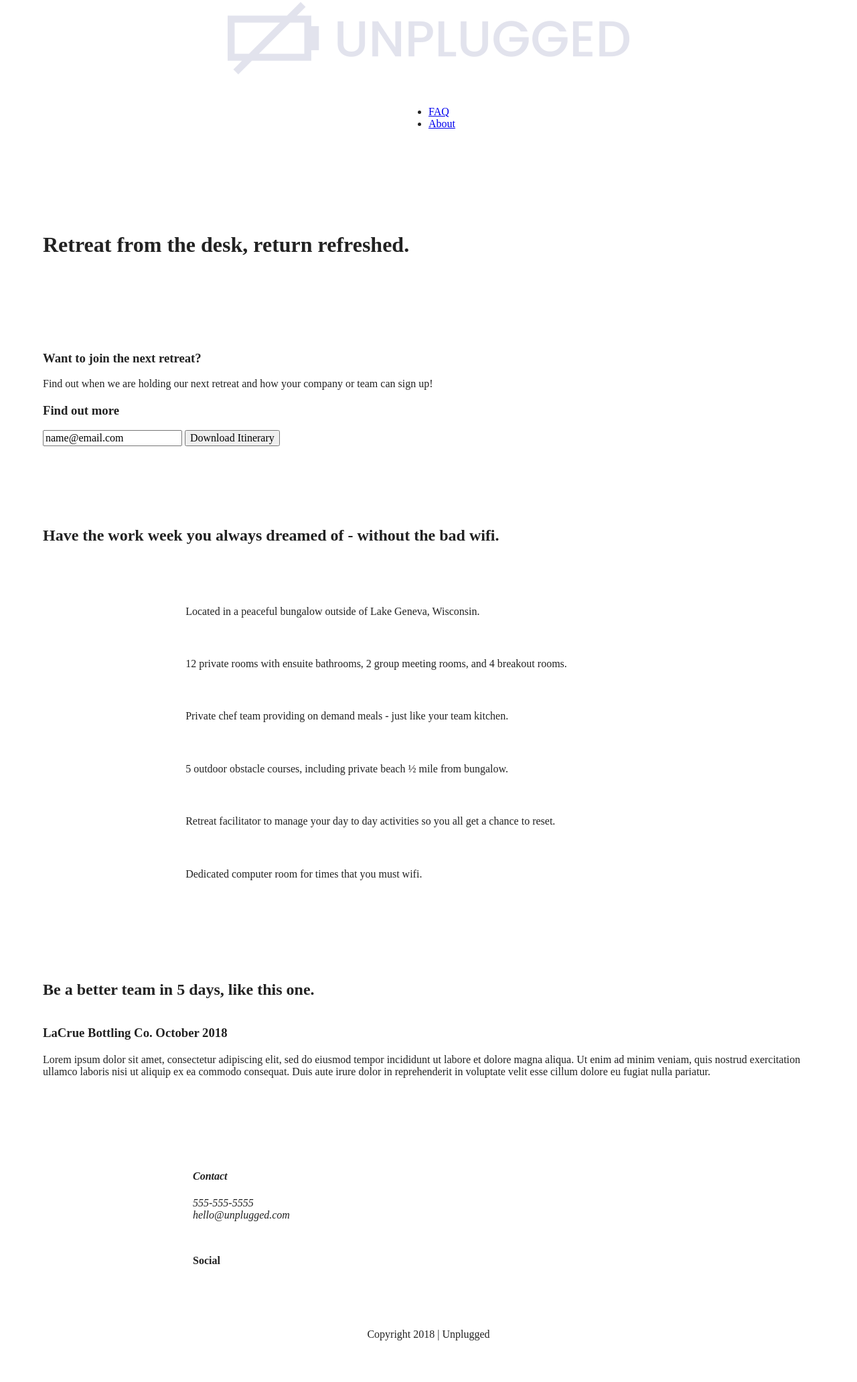
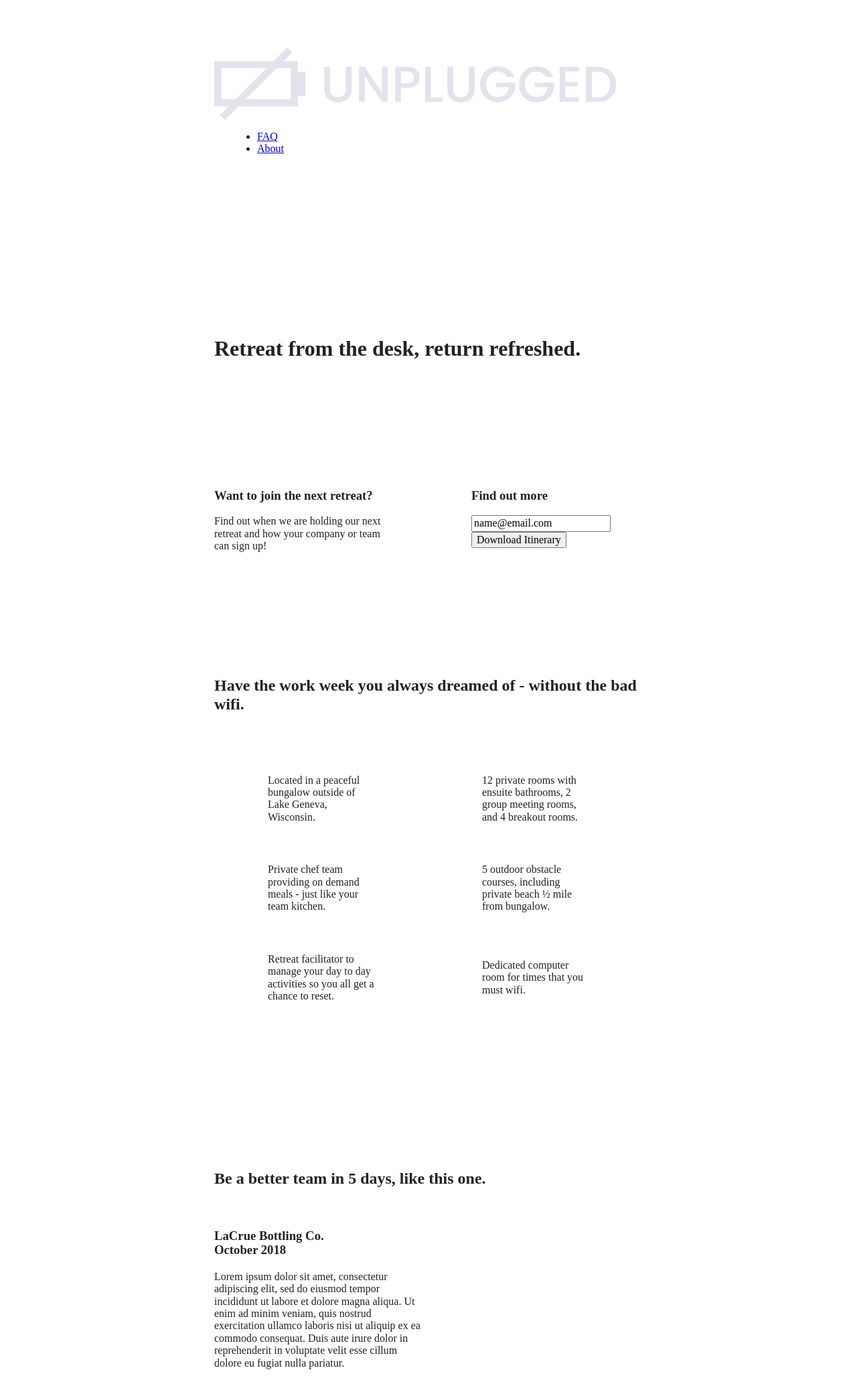
Before and after one commit to amy-88/unplugged-retreat, a website built with Parcel: page index.html in a window 1280 px wide. Shown: the part 62-2125 px from the top of the page at 67% size. Before the commit the page ends 2084 px from the top, so only its background shows below. Built offline with nearby package versions, Linux system fonts and the light colour scheme; files whose address does not match are found by name.

Commit message:
Added breakpoints

```diff
--- a/css/main.css
+++ b/css/main.css
@@ -373,16 +373,147 @@ textarea {
    Modify as content requires.
    ========================================================================== */
 
-@media only screen and (min-width: 35em) {
-  /* Style adjustments for viewports that meet the condition */
+@media only screen and (min-width: 768px) {
+  /*Table styles here*/
+  /* General styles */
+   .content-wrapper {
+       max-width: 640px;
+       margin: 100px 0;
+   }
+
+   /* Header */
+
+   header {
+     justify-content: space-around;
+     padding: 33px 0;
+   }
+
+   header .content-wrapper {
+     width: 100%;
+     justify-content: space-between;
+   }
+
+   header nav {
+     width: 20%
+   }
+
+   header nav ul {
+     justify-content: space-between;
+   }
+
+   .header-divider {
+       display: none;
+   }
+
+   /* Hero Area */
+
+   /* Aside */
+   aside .content-wrapper {
+       margin: 50px 0;
+       display: flex;
+       justify-content: space-between;
+       flex-flow: row wrap;
+   }
+
+   aside .content-wrapper .form-description,
+   aside .content-wrapper .form {
+       width: 40%;
+       margin: 0;
+   }
+
+   /* Features */
+
+   .features article {
+       display: flex;
+       justify-content: center;
+       align-items: center;
+       flex-flow: column wrap;
+       flex-basis: 50%;
+   }
+
+   .features .features-item-description {
+       width: 50%;
+   }
+
+   /* Reviews */
+   .reviews article {
+       display: flex;
+       justify-content: space-between;
+   }
+
+   .reviews article div {
+       width: 49%;
+   }
+
+   /* Footer */
+   footer .content-wrapper {
+       width: 65%
+       margin: 100px 0;
+   }
+
+   .footer-content {
+       display: flex;
+       justify-content: space-between;
+       align-items: center;
+   }
+
+   footer .contact {
+       margin-bottom: 0;
+   }
+
+   footer .copyright {
+       width: 100%
+   }
+
+   /* ==========================================================================
+    About Page
+    ========================================================================== */
+
+   .mission-content {
+     display: flex;
+     justify-content: space-between;
+     align-items: center;
+     padding-top: 20px
+   }
+
+   .mission-content p {
+     width: 45%;
+   }
+
+   .contact-section .content-wrapper h2 {
+     width: 80%;
+   }
+
+   .contact-content {
+     display: flex;
+     justify-content: space-between;
+     align-items: flex-start;
+   }
+
+   /* ==========================================================================
+    FAQ Page
+    ========================================================================== */
+
+   .faq .content-wrapper {
+     justify-content: space-between;
+   }
+
+   .faq-content {
+     flex-basis: 45%;
+   }
+
+   .faq h2 {
+     width: 100%;
+   }
+ }
+
+
+
+@media only screen and (min-width: 1200px) {
+  /*Desktop styles here*/
 }
 
-@media print,
-  (-webkit-min-device-pixel-ratio: 1.25),
-  (min-resolution: 1.25dppx),
-  (min-resolution: 120dpi) {
-  /* Style adjustments for high resolution devices */
-}
+
 
 /* ==========================================================================
    Print styles.
```
